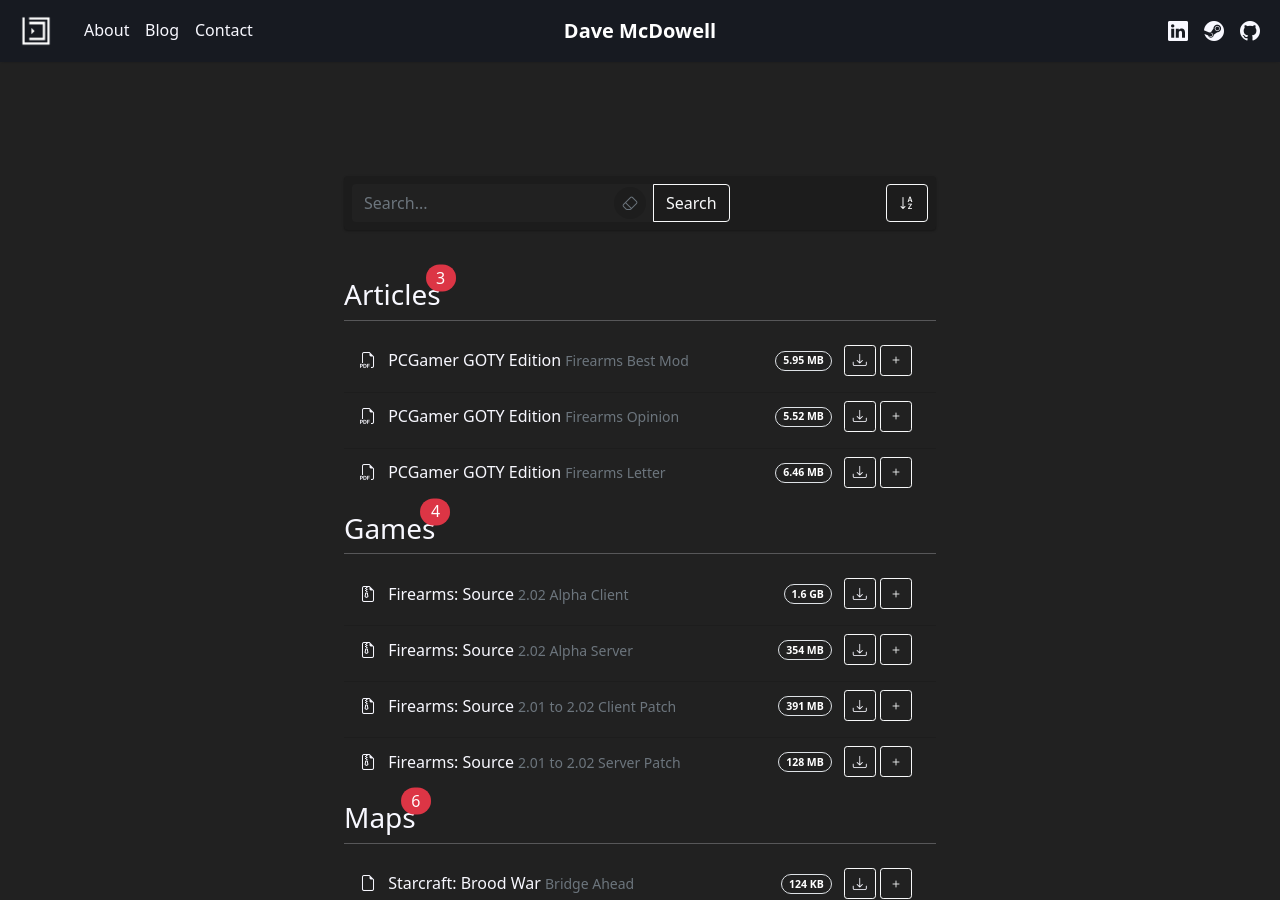
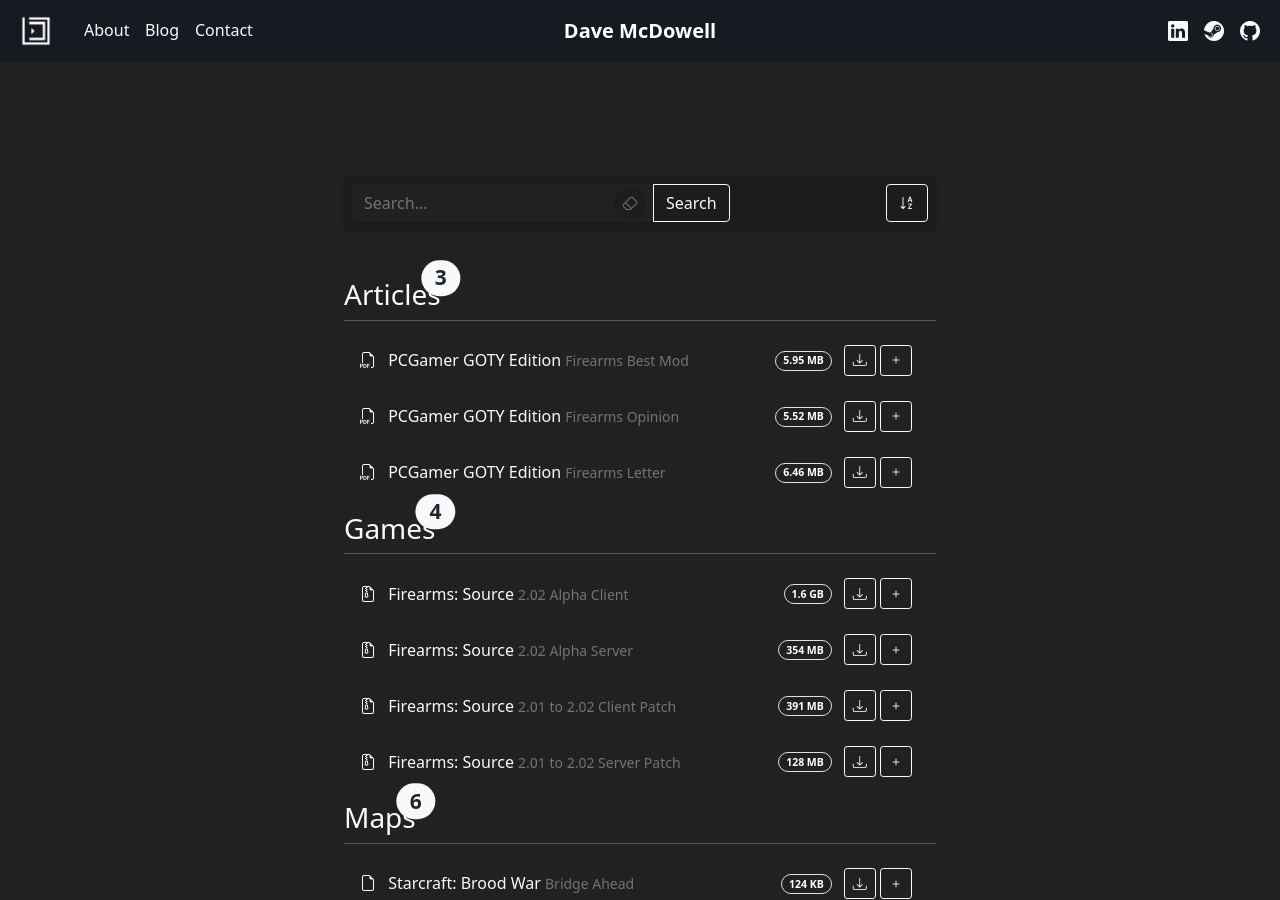
Before and after one commit to davemcdowell/portfolio, a Jekyll site: the page built from downloads.html, in a window 1280 px wide and 900 px high, scrolled down 835 px. Built offline with Jekyll 4.4.1, drawn with Linux system fonts in a browser that asks for light colours; nearby versions of some CDN libraries.

Commit message:
Update downloads.html

```diff
--- a/downloads.html
+++ b/downloads.html
@@ -27,7 +27,7 @@
               {%- assign downloads = site.data.downloads.files | where_exp:"file", "file.group != 'Links'" -%}
               {%- for download in downloads -%}
                 <div class="d-flex justify-content-between align-items-center">
-                  <h3 class="position-relative">{{ download.group }}<span class="position-absolute top-0 start-100 translate-middle badge rounded-pill fs-6 fw-light bg-danger">{{ download.items.size }}<span class="visually-hidden">{{ download.items.size }} {{ download.group }}s</span></span></h3>
+                  <h3 class="position-relative">{{ download.group }}<span class="position-absolute top-0 start-100 translate-middle badge rounded-pill bg-light text-dark">{{ download.items.size }}<span class="visually-hidden">Download Items</span></span></h3>
                 </div>
                 <hr class="mt-0">
                 <ul class="list-group list-group-flush mb-2">
```
